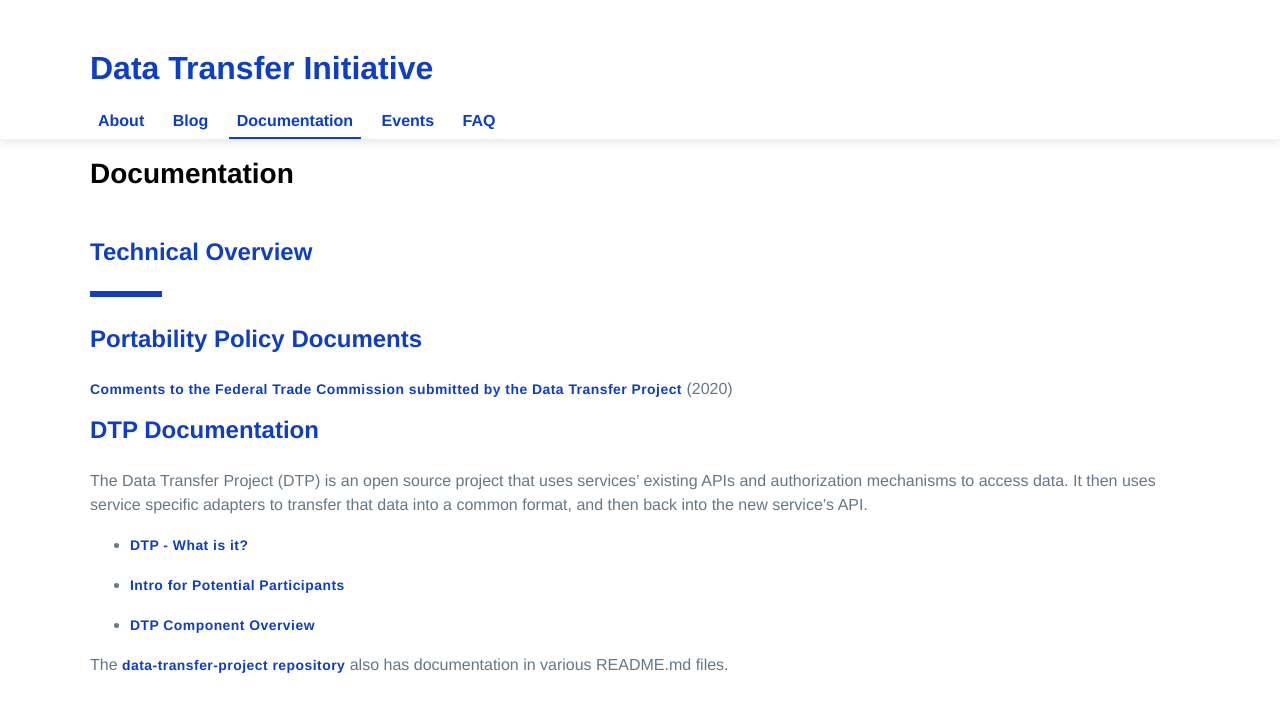
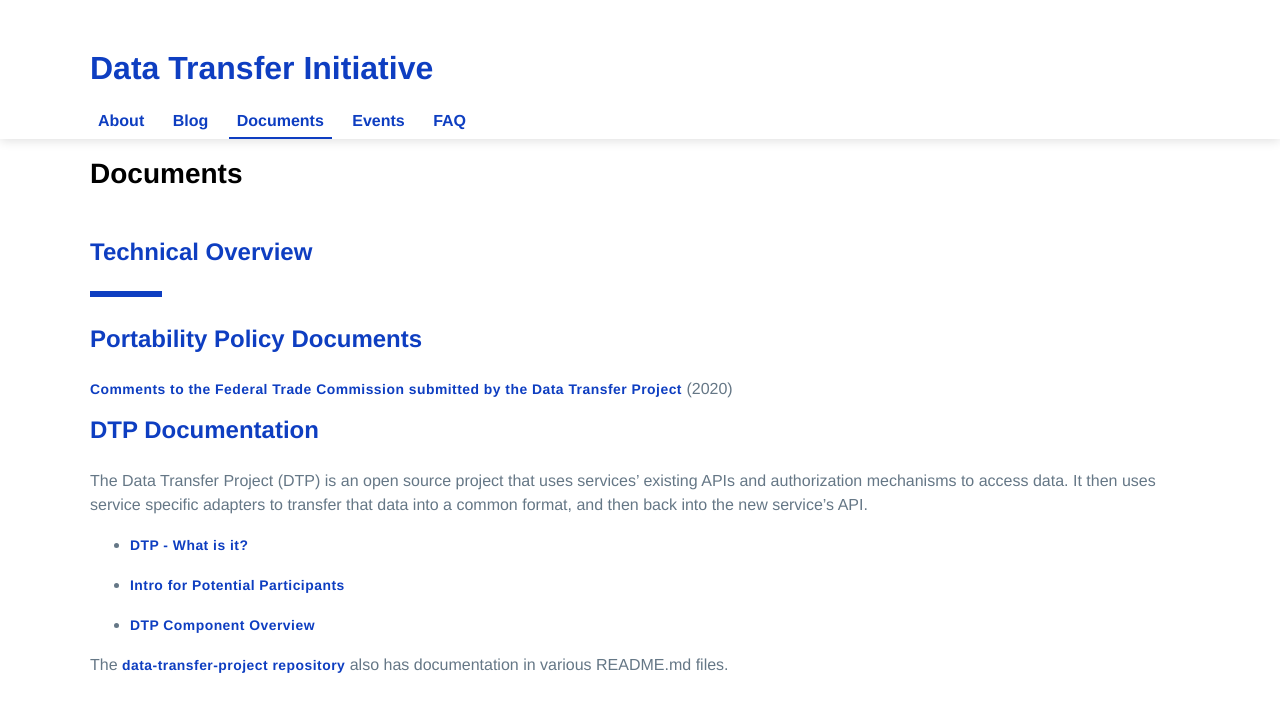
Before and after one commit to dtinit/dtinit.github.io, a Jekyll site: the page built from documentation.md, in a window 1280 px wide. Shown: the top 712 px of the page. Built offline with Jekyll 4.4.1, drawn with Linux system fonts in a browser that asks for light colours; our own code applies the rules of GitHub Pages for plain Markdown files.

Commit message:
Fix name of page that Lisa changed

```diff
--- a/_data/navigation.yml
+++ b/_data/navigation.yml
@@ -2,7 +2,7 @@
   link: /
 - name: Blog
   link: /blog/
-- name: Documentation
+- name: Documents
   link: /documentation
 - name: Events
   link: /events
--- a/documentation.md
+++ b/documentation.md
@@ -1,4 +1,4 @@
-# Documentation
+# Documents
 
 <div class="section" markdown="1">
 ## Technical Overview
```
